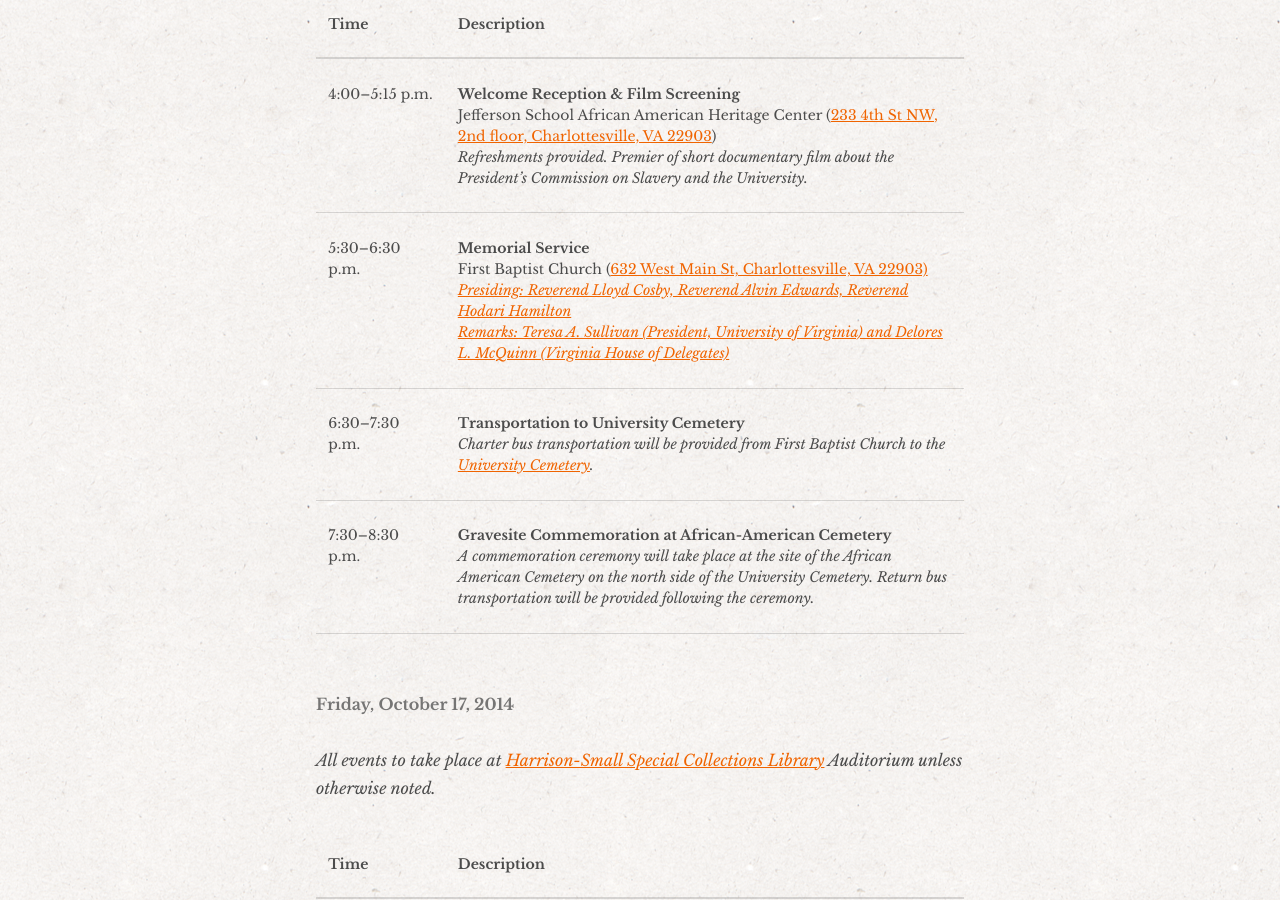
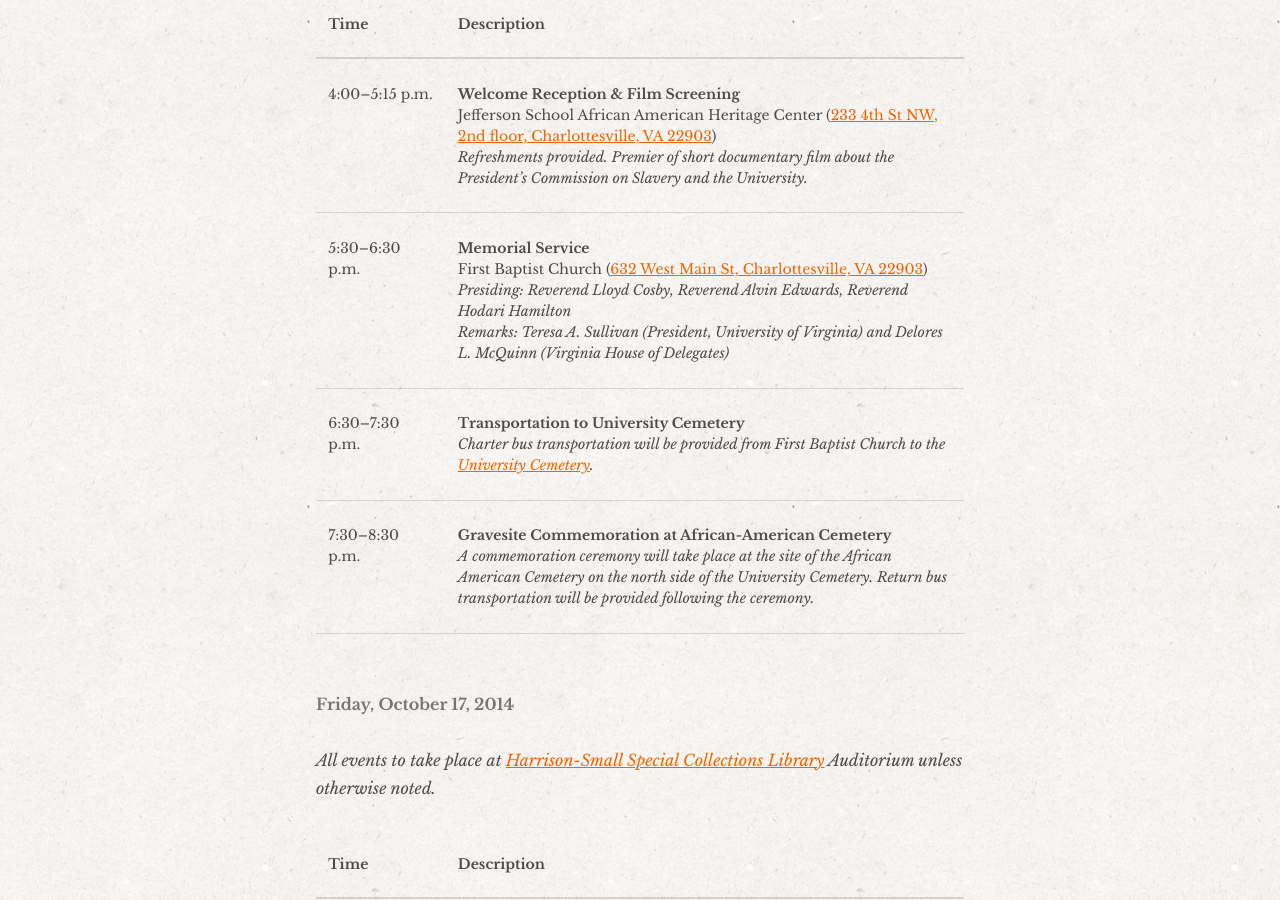
Before and after one commit to scholarslab/slavery, a Jekyll site: the page built from symposium.html, in a window 1280 px wide and 900 px high, scrolled down 992 px. Built offline with Jekyll 4.4.1, drawn with Linux system fonts in a browser that asks for light colours; some web fonts are replaced; some of the changed lines change nothing that is shown.

Commit message:
Close those tags.

```diff
--- a/symposium.html
+++ b/symposium.html
@@ -33,7 +33,7 @@
         <tr>
             <td>5:30&ndash;6:30 p.m.</td>
             <td><strong>Memorial Service</strong><br>
-                First Baptist Church (<a href="https://www.google.com/maps/place/632+W+Main+St,+Charlottesville,+VA+22903/@38.0311359,-78.489531,19z/data=!3m1!4b1!4m2!3m1!1s0x89b3863ba84fee39:0xbf941e0df19e66d">632 West Main St, Charlottesville, VA 22903)<br>
+                First Baptist Church (<a href="https://www.google.com/maps/place/632+W+Main+St,+Charlottesville,+VA+22903/@38.0311359,-78.489531,19z/data=!3m1!4b1!4m2!3m1!1s0x89b3863ba84fee39:0xbf941e0df19e66d">632 West Main St, Charlottesville, VA 22903</a>)<br>
                 <em>Presiding: Reverend Lloyd Cosby, Reverend Alvin Edwards, Reverend Hodari Hamilton<br>
 Remarks: Teresa A. Sullivan (President, University of Virginia) and Delores L. McQuinn (Virginia House of Delegates)</em>
             </td>
```
